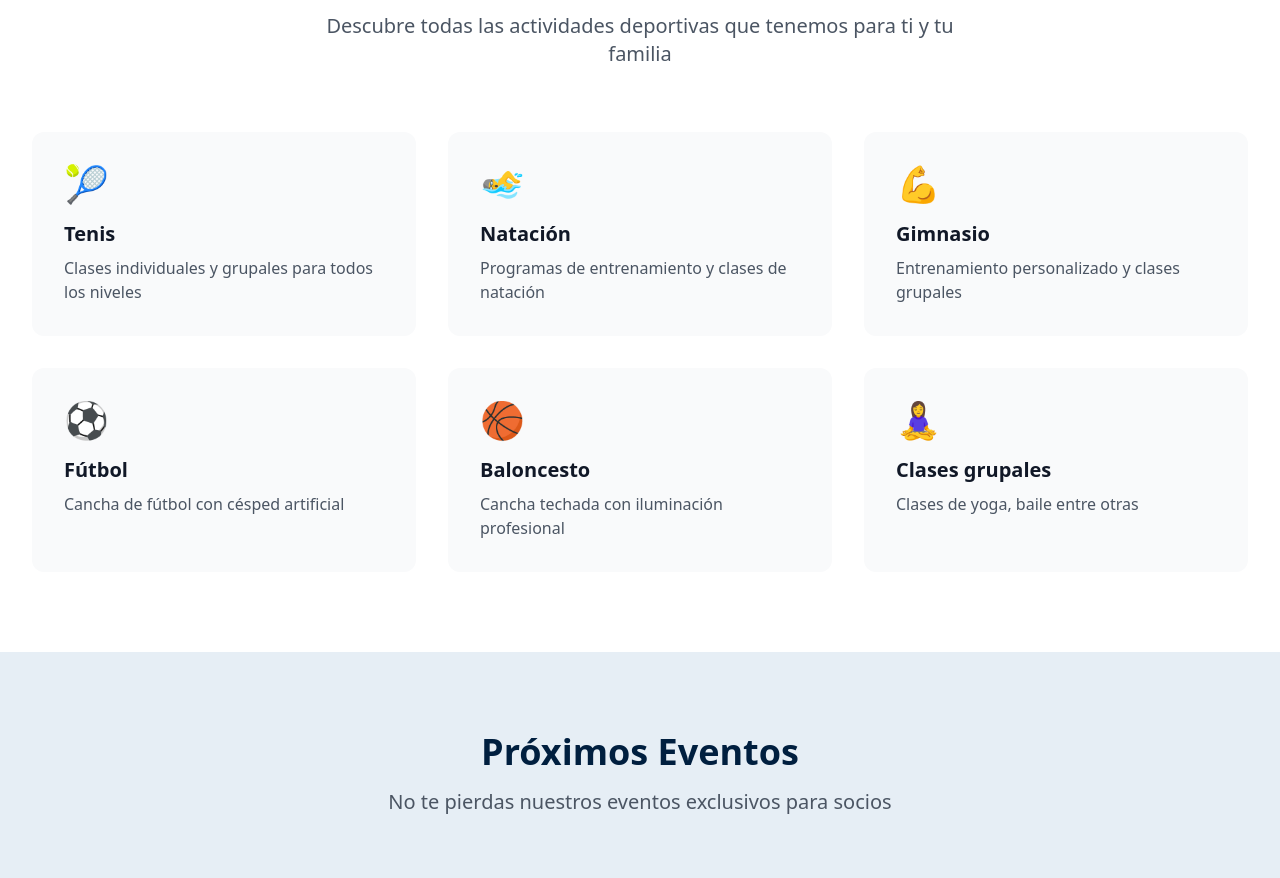
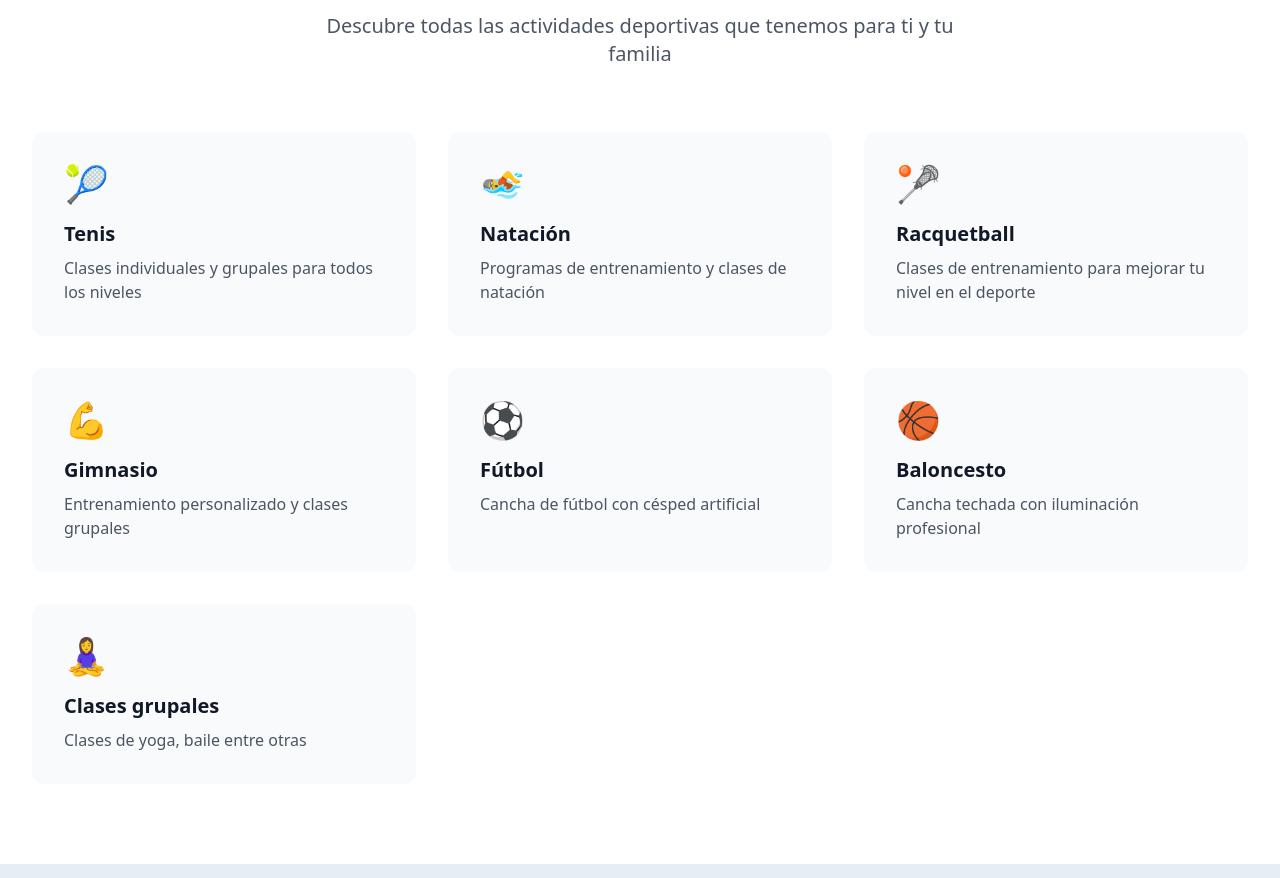
Before and after one commit to SanJoseIndoorClub/WebSite, a React (Vite) app: page / in a window 1280 px wide. Shown: the part 1860-2738 px from the top of the page. Built offline with nearby package versions, Linux system fonts and the light colour scheme.

Commit message:
Agregar nueva disciplina deportiva

```diff
--- a/src/components/Sports.tsx
+++ b/src/components/Sports.tsx
@@ -8,7 +8,12 @@ export default function Sports() {
       {
         name: "Natación",
         description: "Programas de entrenamiento y clases de natación",
-        icon: "🏊‍♂️"
+        icon: "🏊"
+      },
+      {
+        name: "Racquetball",
+        description: "Clases de entrenamiento para mejorar tu nivel en el deporte",
+        icon: "🥍"
       },
       {
         name: "Gimnasio",
```
